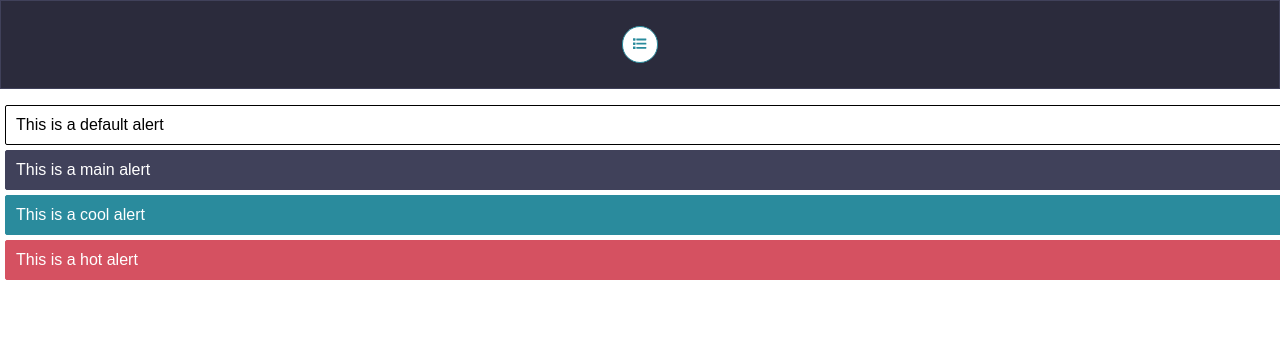
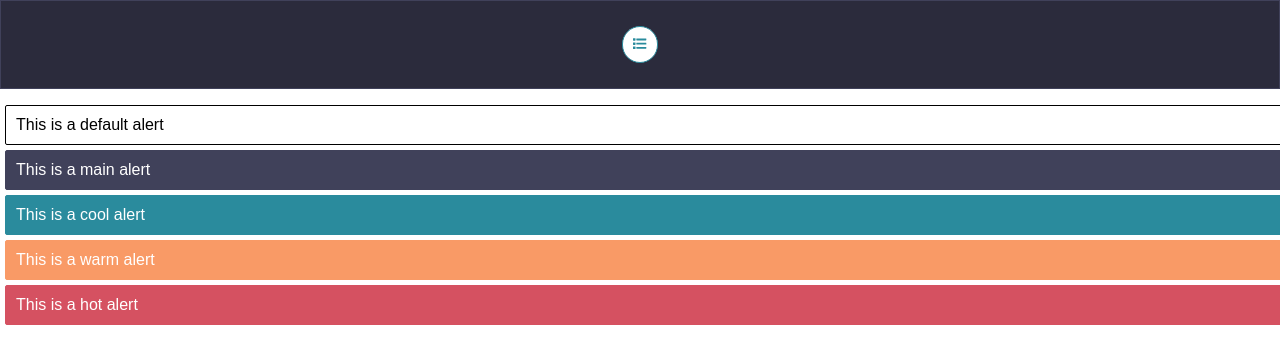
Before and after one commit to matthewbdaly/spectrum, a React app: page /alerts in a window 1280 px wide. Shown: the top 364 px of the page. Built offline with nearby package versions, Linux system fonts and the light colour scheme.

Commit message:
Alerts now in warm

```diff
--- a/src/Components/Alert.scss
+++ b/src/Components/Alert.scss
@@ -33,6 +33,18 @@
         }
     }
 
+    &.warm {
+        background-color: $theme-warm;
+        color: $background;
+        border-color: $theme-warm;
+
+        &.inverse {
+            color: $theme-warm;
+            background-color: $background;
+        }
+    }
+
+
     &.hot {
         background-color: $theme-hot;
         color: $background;
--- a/src/Pages/AlertPage.js
+++ b/src/Pages/AlertPage.js
@@ -8,6 +8,7 @@ class AlertPage extends Component {
         <Alert>This is a default alert</Alert>
         <Alert theme="main">This is a main alert</Alert>
         <Alert theme="cool">This is a cool alert</Alert>
+        <Alert theme="warm">This is a warm alert</Alert>
         <Alert theme="hot">This is a hot alert</Alert>
       </div>
     );
```
